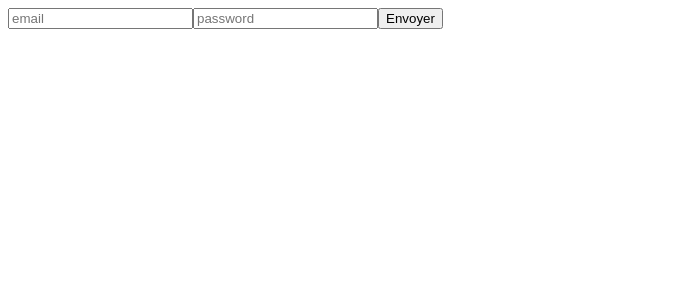
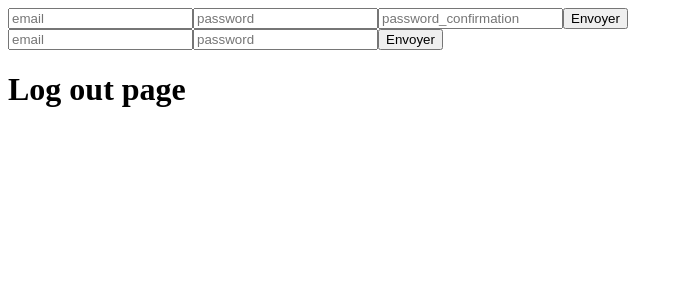
Before and after one commit to OnyJ/CoursesApp, a React (Create React App) app in the folder courses_app_react/: page / in a window 1280 px wide. Shown: the top 300 px of the page, without its empty margins (0-683 px from the left). Built offline with nearby package versions, Linux system fonts and the light colour scheme.

Commit message:
router started

```diff
--- a/courses_app_react/src/App.jsx
+++ b/courses_app_react/src/App.jsx
@@ -1,10 +1,15 @@
 import React from 'react';
 import Register from './pages/Register'
 import Login from './pages/Login'
+import Logout from './pages/Logout'
 
 const App = () => {
   return (
-    <Login/>
+    <div>
+      <Register/>
+      <Login/>
+      <Logout/>
+    </div>
   );
 }
 
--- a/courses_app_react/src/pages/Logout.jsx
+++ b/courses_app_react/src/pages/Logout.jsx
@@ -0,0 +1,11 @@
+import React from 'react';
+
+const Logout = () => {
+
+    return(
+        <h1>Log out page</h1>
+    )
+
+}
+
+export default Logout;
```
